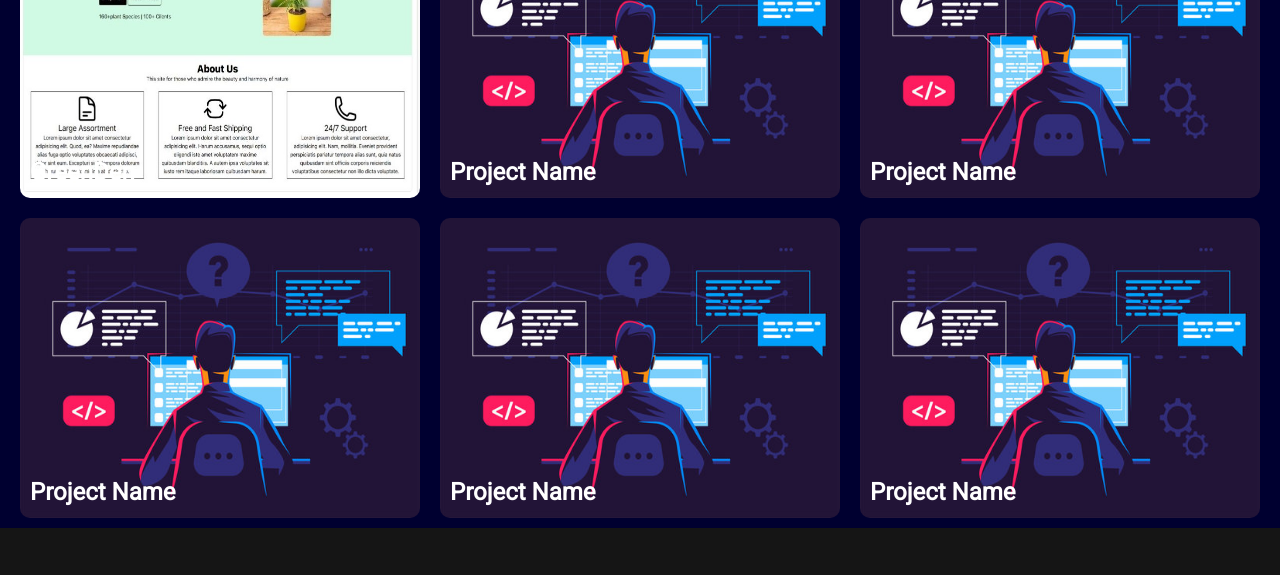
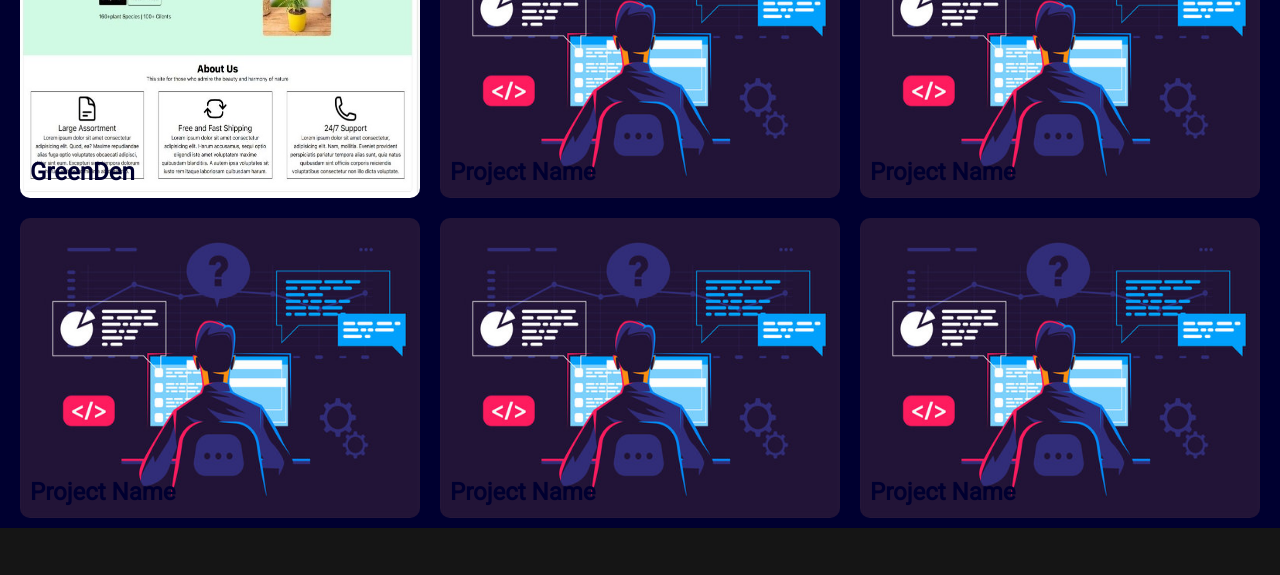
Before and after one commit to SharanS6/Portfolio, a plain HTML site: page index.html in a window 1280 px wide. Shown: the part 2644-3219 px from the top of the page. Drawn offline with nearby package versions, Linux system fonts and the light colour scheme.

Commit message:
Update style.css

```diff
--- a/style.css
+++ b/style.css
@@ -556,7 +556,7 @@ a {
 
 .project-popup h2 {
     /* background: linear-gradient(90.21deg, #AA367C -5.91%, #4A2FBD 111.58%); */
-    color: white;
+    color: #000030;
     padding: 10px;
 
 }
```
